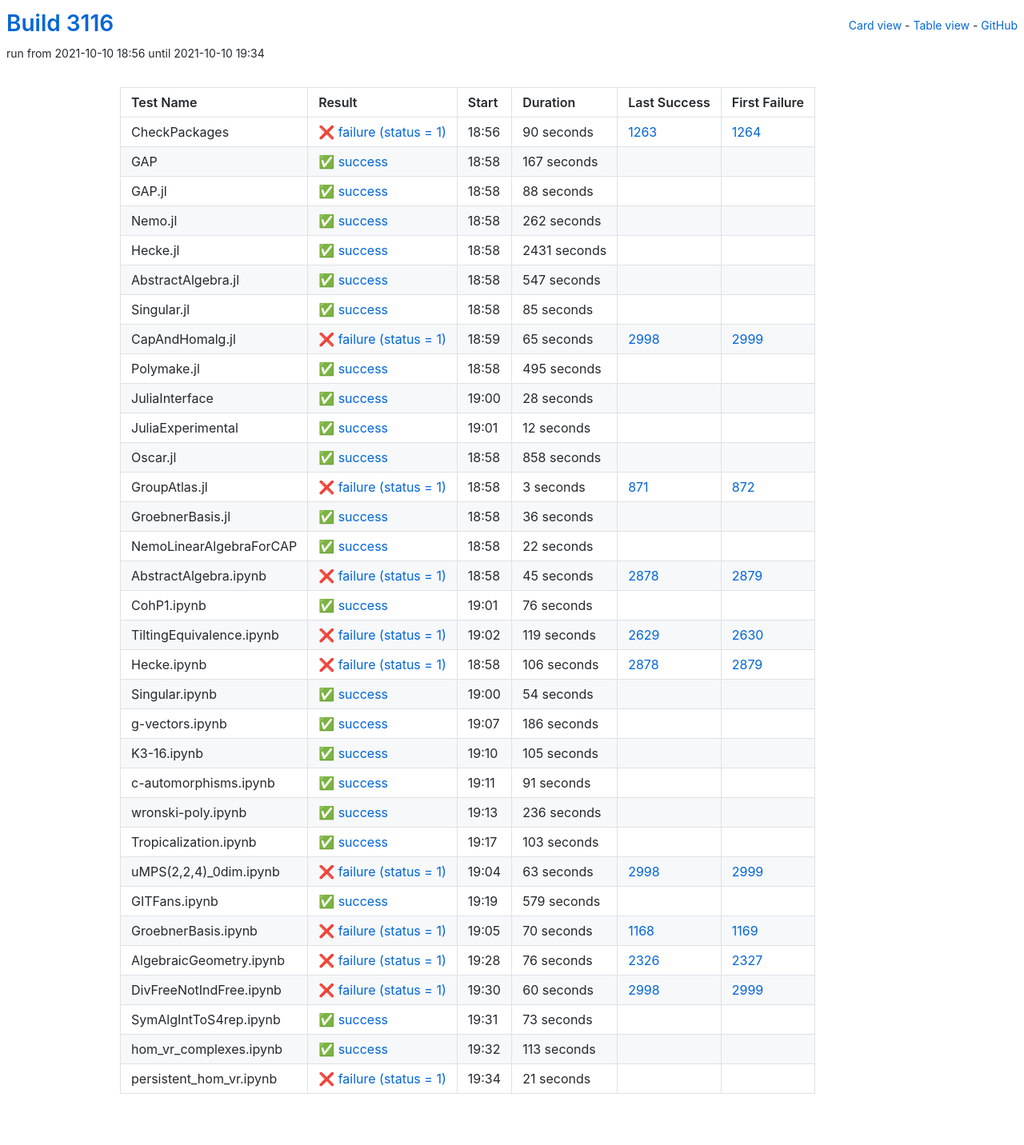
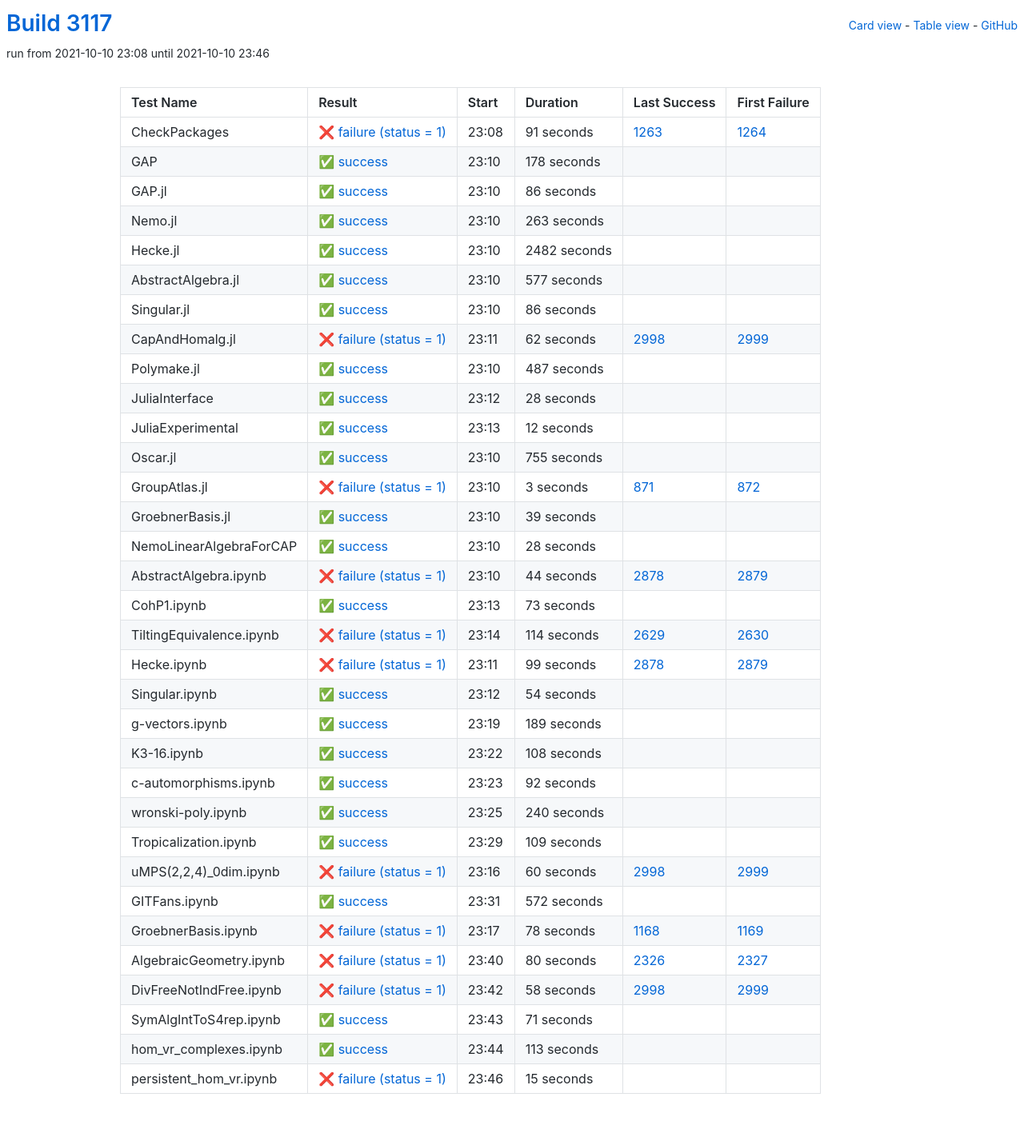
Before and after one commit to oscar-system/oscar-ci-status-stable, a Jekyll site: the page built from table.html, in a window 1280 px wide. Shown: the whole page at 80% size. Built offline with Jekyll 4.4.1, drawn with Linux system fonts in a browser that asks for light colours.

Commit message:
Build #3117

```diff
--- a/_data/ci.yml
+++ b/_data/ci.yml
@@ -1,6 +1,6 @@
 ---
-build: 3116
-build_url: https://oscarci.mathematik.uni-kl.de/job/oscar-stable/3116/
+build: 3117
+build_url: https://oscarci.mathematik.uni-kl.de/job/oscar-stable/3117/
 job: oscar-stable
 organization: oscar-system
 repo: oscar-ci-status-stable
@@ -8,116 +8,116 @@ repourl: https://github.com/oscar-system/oscar-ci-status-stable
 tests:
 - name: CheckPackages
   id: checkpackages
-  log: https://oscarci.mathematik.uni-kl.de/job/oscar-stable/3116/artifact/logs/build-3116/CheckPackages.log
-  start: 2021-10-10 18:56
+  log: https://oscarci.mathematik.uni-kl.de/job/oscar-stable/3117/artifact/logs/build-3117/CheckPackages.log
+  start: 2021-10-10 23:08
   success: false
   exitcode: 1
   status: failure
-  duration: 90
+  duration: 91
   last_success: 1263
   last_success_url: https://oscarci.mathematik.uni-kl.de/job/oscar-stable/1263/
   first_failure: 1264
   first_failure_url: https://oscarci.mathematik.uni-kl.de/job/oscar-stable/1264/
 - name: GAP
   id: gap
-  log: https://oscarci.mathematik.uni-kl.de/job/oscar-stable/3116/artifact/logs/build-3116/GAP.log
-  start: 2021-10-10 18:58
+  log: https://oscarci.mathematik.uni-kl.de/job/oscar-stable/3117/artifact/logs/build-3117/GAP.log
+  start: 2021-10-10 23:10
   success: true
   exitcode: 0
   status: success
-  duration: 167
+  duration: 178
   last_success: false
   last_success_url:
   first_failure: false
   first_failure_url:
 - name: GAP.jl
   id: gap-jl
-  log: https://oscarci.mathematik.uni-kl.de/job/oscar-stable/3116/artifact/logs/build-3116/GAP.jl.log
-  start: 2021-10-10 18:58
+  log: https://oscarci.mathematik.uni-kl.de/job/oscar-stable/3117/artifact/logs/build-3117/GAP.jl.log
+  start: 2021-10-10 23:10
   success: true
   exitcode: 0
   status: success
-  duration: 88
+  duration: 86
   last_success: false
   last_success_url:
   first_failure: false
   first_failure_url:
 - name: Nemo.jl
   id: nemo-jl
-  log: https://oscarci.mathematik.uni-kl.de/job/oscar-stable/3116/artifact/logs/build-3116/Nemo.jl.log
-  start: 2021-10-10 18:58
+  log: https://oscarci.mathematik.uni-kl.de/job/oscar-stable/3117/artifact/logs/build-3117/Nemo.jl.log
+  start: 2021-10-10 23:10
   success: true
   exitcode: 0
   status: success
-  duration: 262
+  duration: 263
   last_success: false
   last_success_url:
   first_failure: false
   first_failure_url:
 - name: Hecke.jl
   id: hecke-jl
-  log: https://oscarci.mathematik.uni-kl.de/job/oscar-stable/3116/artifact/logs/build-3116/Hecke.jl.log
-  start: 2021-10-10 18:58
+  log: https://oscarci.mathematik.uni-kl.de/job/oscar-stable/3117/artifact/logs/build-3117/Hecke.jl.log
+  start: 2021-10-10 23:10
   success: true
   exitcode: 0
   status: success
-  duration: 2431
+  duration: 2482
   last_success: false
   last_success_url:
   first_failure: false
   first_failure_url:
 - name: AbstractAlgebra.jl
   id: abstractalgebra-jl
-  log: https://oscarci.mathematik.uni-kl.de/job/oscar-stable/3116/artifact/logs/build-3116/AbstractAlgebra.jl.log
-  start: 2021-10-10 18:58
+  log: https://oscarci.mathematik.uni-kl.de/job/oscar-stable/3117/artifact/logs/build-3117/AbstractAlgebra.jl.log
+  start: 2021-10-10 23:10
   success: true
   exitcode: 0
   status: success
-  duration: 547
+  duration: 577
   last_success: false
   last_success_url:
   first_failure: false
   first_failure_url:
 - name: Singular.jl
   id: singular-jl
-  log: https://oscarci.mathematik.uni-kl.de/job/oscar-stable/3116/artifact/logs/build-3116/Singular.jl.log
-  start: 2021-10-10 18:58
+  log: https://oscarci.mathematik.uni-kl.de/job/oscar-stable/3117/artifact/logs/build-3117/Singular.jl.log
+  start: 2021-10-10 23:10
   success: true
   exitcode: 0
   status: success
-  duration: 85
+  duration: 86
   last_success: false
   last_success_url:
   first_failure: false
   first_failure_url:
 - name: CapAndHomalg.jl
   id: capandhomalg-jl
-  log: https://oscarci.mathematik.uni-kl.de/job/oscar-stable/3116/artifact/logs/build-3116/CapAndHomalg.jl.log
-  start: 2021-10-10 18:59
+  log: https://oscarci.mathematik.uni-kl.de/job/oscar-stable/3117/artifact/logs/build-3117/CapAndHomalg.jl.log
+  start: 2021-10-10 23:11
   success: false
   exitcode: 1
   status: failure
-  duration: 65
+  duration: 62
   last_success: 2998
   last_success_url: https://oscarci.mathematik.uni-kl.de/job/oscar-stable/2998/
   first_failure: 2999
   first_failure_url: https://oscarci.mathematik.uni-kl.de/job/oscar-stable/2999/
 - name: Polymake.jl
   id: polymake-jl
-  log: https://oscarci.mathematik.uni-kl.de/job/oscar-stable/3116/artifact/logs/build-3116/Polymake.jl.log
-  start: 2021-10-10 18:58
+  log: https://oscarci.mathematik.uni-kl.de/job/oscar-stable/3117/artifact/logs/build-3117/Polymake.jl.log
+  start: 2021-10-10 23:10
   success: true
   exitcode: 0
   status: success
-  duration: 495
+  duration: 487
   last_success: false
   last_success_url:
   first_failure: false
   first_failure_url:
 - name: JuliaInterface
   id: juliainterface
-  log: https://oscarci.mathematik.uni-kl.de/job/oscar-stable/3116/artifact/logs/build-3116/JuliaInterface.log
-  start: 2021-10-10 19:00
+  log: https://oscarci.mathematik.uni-kl.de/job/oscar-stable/3117/artifact/logs/build-3117/JuliaInterface.log
+  start: 2021-10-10 23:12
   success: true
   exitcode: 0
   status: success
@@ -128,8 +128,8 @@ tests:
   first_failure_url:
 - name: JuliaExperimental
   id: juliaexperimental
-  log: https://oscarci.mathematik.uni-kl.de/job/oscar-stable/3116/artifact/logs/build-3116/JuliaExperimental.log
-  start: 2021-10-10 19:01
+  log: https://oscarci.mathematik.uni-kl.de/job/oscar-stable/3117/artifact/logs/build-3117/JuliaExperimental.log
+  start: 2021-10-10 23:13
   success: true
   exitcode: 0
   status: success
@@ -140,20 +140,20 @@ tests:
   first_failure_url:
 - name: Oscar.jl
   id: oscar-jl
-  log: https://oscarci.mathematik.uni-kl.de/job/oscar-stable/3116/artifact/logs/build-3116/Oscar.jl.log
-  start: 2021-10-10 18:58
+  log: https://oscarci.mathematik.uni-kl.de/job/oscar-stable/3117/artifact/logs/build-3117/Oscar.jl.log
+  start: 2021-10-10 23:10
   success: true
   exitcode: 0
   status: success
-  duration: 858
+  duration: 755
   last_success: false
   last_success_url:
   first_failure: false
   first_failure_url:
 - name: GroupAtlas.jl
   id: groupatlas-jl
-  log: https://oscarci.mathematik.uni-kl.de/job/oscar-stable/3116/artifact/logs/build-3116/GroupAtlas.jl.log
-  start: 2021-10-10 18:58
+  log: https://oscarci.mathematik.uni-kl.de/job/oscar-stable/3117/artifact/logs/build-3117/GroupAtlas.jl.log
+  start: 2021-10-10 23:10
   success: false
   exitcode: 1
   status: failure
@@ -164,80 +164,80 @@ tests:
   first_failure_url: https://oscarci.mathematik.uni-kl.de/job/oscar-stable/872/
 - name: GroebnerBasis.jl
   id: groebnerbasis-jl
-  log: https://oscarci.mathematik.uni-kl.de/job/oscar-stable/3116/artifact/logs/build-3116/GroebnerBasis.jl.log
-  start: 2021-10-10 18:58
+  log: https://oscarci.mathematik.uni-kl.de/job/oscar-stable/3117/artifact/logs/build-3117/GroebnerBasis.jl.log
+  start: 2021-10-10 23:10
   success: true
   exitcode: 0
   status: success
-  duration: 36
+  duration: 39
   last_success: false
   last_success_url:
   first_failure: false
   first_failure_url:
 - name: NemoLinearAlgebraForCAP
   id: nemolinearalgebraforcap
-  log: https://oscarci.mathematik.uni-kl.de/job/oscar-stable/3116/artifact/logs/build-3116/NemoLinearAlgebraForCAP.log
-  start: 2021-10-10 18:58
+  log: https://oscarci.mathematik.uni-kl.de/job/oscar-stable/3117/artifact/logs/build-3117/NemoLinearAlgebraForCAP.log
+  start: 2021-10-10 23:10
   success: true
   exitcode: 0
   status: success
-  duration: 22
+  duration: 28
   last_success: false
   last_success_url:
   first_failure: false
   first_failure_url:
 - name: AbstractAlgebra.ipynb
   id: abstractalgebra-ipynb
-  log: https://oscarci.mathematik.uni-kl.de/job/oscar-stable/3116/artifact/logs/build-3116/AbstractAlgebra.ipynb.log
-  start: 2021-10-10 18:58
+  log: https://oscarci.mathematik.uni-kl.de/job/oscar-stable/3117/artifact/logs/build-3117/AbstractAlgebra.ipynb.log
+  start: 2021-10-10 23:10
   success: false
   exitcode: 1
   status: failure
-  duration: 45
+  duration: 44
   last_success: 2878
   last_success_url: https://oscarci.mathematik.uni-kl.de/job/oscar-stable/2878/
   first_failure: 2879
   first_failure_url: https://oscarci.mathematik.uni-kl.de/job/oscar-stable/2879/
 - name: CohP1.ipynb
   id: cohp1-ipynb
-  log: https://oscarci.mathematik.uni-kl.de/job/oscar-stable/3116/artifact/logs/build-3116/CohP1.ipynb.log
-  start: 2021-10-10 19:01
+  log: https://oscarci.mathematik.uni-kl.de/job/oscar-stable/3117/artifact/logs/build-3117/CohP1.ipynb.log
+  start: 2021-10-10 23:13
   success: true
   exitcode: 0
   status: success
-  duration: 76
+  duration: 73
   last_success: false
   last_success_url:
   first_failure: false
   first_failure_url:
 - name: TiltingEquivalence.ipynb
   id: tiltingequivalence-ipynb
-  log: https://oscarci.mathematik.uni-kl.de/job/oscar-stable/3116/artifact/logs/build-3116/TiltingEquivalence.ipynb.log
-  start: 2021-10-10 19:02
+  log: https://oscarci.mathematik.uni-kl.de/job/oscar-stable/3117/artifact/logs/build-3117/TiltingEquivalence.ipynb.log
+  start: 2021-10-10 23:14
   success: false
   exitcode: 1
   status: failure
-  duration: 119
+  duration: 114
   last_success: 2629
   last_success_url: https://oscarci.mathematik.uni-kl.de/job/oscar-stable/2629/
   first_failure: 2630
   first_failure_url: https://oscarci.mathematik.uni-kl.de/job/oscar-stable/2630/
 - name: Hecke.ipynb
   id: hecke-ipynb
-  log: https://oscarci.mathematik.uni-kl.de/job/oscar-stable/3116/artifact/logs/build-3116/Hecke.ipynb.log
-  start: 2021-10-10 18:58
+  log: https://oscarci.mathematik.uni-kl.de/job/oscar-stable/3117/artifact/logs/build-3117/Hecke.ipynb.log
+  start: 2021-10-10 23:11
   success: false
   exitcode: 1
   status: failure
-  duration: 106
+  duration: 99
   last_success: 2878
   last_success_url: https://oscarci.mathematik.uni-kl.de/job/oscar-stable/2878/
   first_failure: 2879
   first_failure_url: https://oscarci.mathematik.uni-kl.de/job/oscar-stable/2879/
 - name: Singular.ipynb
   id: singular-ipynb
-  log: https://oscarci.mathematik.uni-kl.de/job/oscar-stable/3116/artifact/logs/build-3116/Singular.ipynb.log
-  start: 2021-10-10 19:00
+  log: https://oscarci.mathematik.uni-kl.de/job/oscar-stable/3117/artifact/logs/build-3117/Singular.ipynb.log
+  start: 2021-10-10 23:12
   success: true
   exitcode: 0
   status: success
@@ -248,116 +248,68 @@ tests:
   first_failure_url:
 - name: g-vectors.ipynb
   id: g-vectors-ipynb
-  log: https://oscarci.mathematik.uni-kl.de/job/oscar-stable/3116/artifact/logs/build-3116/g-vectors.ipynb.log
-  start: 2021-10-10 19:07
+  log: https://oscarci.mathematik.uni-kl.de/job/oscar-stable/3117/artifact/logs/build-3117/g-vectors.ipynb.log
+  start: 2021-10-10 23:19
   success: true
   exitcode: 0
   status: success
-  duration: 186
+  duration: 189
   last_success: false
   last_success_url:
   first_failure: false
   first_failure_url:
 - name: K3-16.ipynb
   id: k3-16-ipynb
-  log: https://oscarci.mathematik.uni-kl.de/job/oscar-stable/3116/artifact/logs/build-3116/K3-16.ipynb.log
-  start: 2021-10-10 19:10
+  log: https://oscarci.mathematik.uni-kl.de/job/oscar-stable/3117/artifact/logs/build-3117/K3-16.ipynb.log
+  start: 2021-10-10 23:22
   success: true
   exitcode: 0
   status: success
-  duration: 105
+  duration: 108
   last_success: false
   last_success_url:
   first_failure: false
   first_failure_url:
 - name: c-automorphisms.ipynb
   id: c-automorphisms-ipynb
-  log: https://oscarci.mathematik.uni-kl.de/job/oscar-stable/3116/artifact/logs/build-3116/c-automorphisms.ipynb.log
-  start: 2021-10-10 19:11
+  log: https://oscarci.mathematik.uni-kl.de/job/oscar-stable/3117/artifact/logs/build-3117/c-automorphisms.ipynb.log
+  start: 2021-10-10 23:23
   success: true
   exitcode: 0
   status: success
-  duration: 91
+  duration: 92
   last_success: false
   last_success_url:
   first_failure: false
   first_failure_url:
 - name: wronski-poly.ipynb
   id: wronski-poly-ipynb
-  log: https://oscarci.mathematik.uni-kl.de/job/oscar-stable/3116/artifact/logs/build-3116/wronski-poly.ipynb.log
-  start: 2021-10-10 19:13
+  log: https://oscarci.mathematik.uni-kl.de/job/oscar-stable/3117/artifact/logs/build-3117/wronski-poly.ipynb.log
+  start: 2021-10-10 23:25
   success: true
   exitcode: 0
   status: success
-  duration: 236
+  duration: 240
   last_success: false
   last_success_url:
   first_failure: false
   first_failure_url:
 - name: Tropicalization.ipynb
   id: tropicalization-ipynb
-  log: https://oscarci.mathematik.uni-kl.de/job/oscar-stable/3116/artifact/logs/build-3116/Tropicalization.ipynb.log
-  start: 2021-10-10 19:17
+  log: https://oscarci.mathematik.uni-kl.de/job/oscar-stable/3117/artifact/logs/build-3117/Tropicalization.ipynb.log
+  start: 2021-10-10 23:29
   success: true
   exitcode: 0
   status: success
-  duration: 103
+  duration: 109
   last_success: false
   last_success_url:
   first_failure: false
   first_failure_url:
 - name: uMPS(2,2,4)_0dim.ipynb
   id: umps-2-2-4-0dim-ipynb
-  log: https://oscarci.mathematik.uni-kl.de/job/oscar-stable/3116/artifact/logs/build-3116/uMPS-2-2-4-_0dim.ipynb.log
-  start: 2021-10-10 19:04
-  success: false
-  exitcode: 1
-  status: failure
-  duration: 63
-  last_success: 2998
-  last_success_url: https://oscarci.mathematik.uni-kl.de/job/oscar-stable/2998/
-  first_failure: 2999
-  first_failure_url: https://oscarci.mathematik.uni-kl.de/job/oscar-stable/2999/
-- name: GITFans.ipynb
-  id: gitfans-ipynb
-  log: https://oscarci.mathematik.uni-kl.de/job/oscar-stable/3116/artifact/logs/build-3116/GITFans.ipynb.log
-  start: 2021-10-10 19:19
-  success: true
-  exitcode: 0
-  status: success
-  duration: 579
-  last_success: false
-  last_success_url:
-  first_failure: false
-  first_failure_url:
-- name: GroebnerBasis.ipynb
-  id: groebnerbasis-ipynb
-  log: https://oscarci.mathematik.uni-kl.de/job/oscar-stable/3116/artifact/logs/build-3116/GroebnerBasis.ipynb.log
-  start: 2021-10-10 19:05
-  success: false
-  exitcode: 1
-  status: failure
-  duration: 70
-  last_success: 1168
-  last_success_url: https://oscarci.mathematik.uni-kl.de/job/oscar-stable/1168/
-  first_failure: 1169
-  first_failure_url: https://oscarci.mathematik.uni-kl.de/job/oscar-stable/1169/
-- name: AlgebraicGeometry.ipynb
-  id: algebraicgeometry-ipynb
-  log: https://oscarci.mathematik.uni-kl.de/job/oscar-stable/3116/artifact/logs/build-3116/AlgebraicGeometry.ipynb.log
-  start: 2021-10-10 19:28
-  success: false
-  exitcode: 1
-  status: failure
-  duration: 76
-  last_success: 2326
-  last_success_url: https://oscarci.mathematik.uni-kl.de/job/oscar-stable/2326/
-  first_failure: 2327
-  first_failure_url: https://oscarci.mathematik.uni-kl.de/job/oscar-stable/2327/
-- name: DivFreeNotIndFree.ipynb
-  id: divfreenotindfree-ipynb
-  log: https://oscarci.mathematik.uni-kl.de/job/oscar-stable/3116/artifact/logs/build-3116/DivFreeNotIndFree.ipynb.log
-  start: 2021-10-10 19:30
+  log: https://oscarci.mathematik.uni-kl.de/job/oscar-stable/3117/artifact/logs/build-3117/uMPS-2-2-4-_0dim.ipynb.log
+  start: 2021-10-10 23:16
   success: false
   exitcode: 1
   status: failure
@@ -366,22 +318,70 @@ tests:
   last_success_url: https://oscarci.mathematik.uni-kl.de/job/oscar-stable/2998/
   first_failure: 2999
   first_failure_url: https://oscarci.mathematik.uni-kl.de/job/oscar-stable/2999/
-- name: SymAlgIntToS4rep.ipynb
-  id: symalginttos4rep-ipynb
-  log: https://oscarci.mathematik.uni-kl.de/job/oscar-stable/3116/artifact/logs/build-3116/SymAlgIntToS4rep.ipynb.log
-  start: 2021-10-10 19:31
+- name: GITFans.ipynb
+  id: gitfans-ipynb
+  log: https://oscarci.mathematik.uni-kl.de/job/oscar-stable/3117/artifact/logs/build-3117/GITFans.ipynb.log
+  start: 2021-10-10 23:31
   success: true
   exitcode: 0
   status: success
-  duration: 73
+  duration: 572
+  last_success: false
+  last_success_url:
+  first_failure: false
+  first_failure_url:
+- name: GroebnerBasis.ipynb
+  id: groebnerbasis-ipynb
+  log: https://oscarci.mathematik.uni-kl.de/job/oscar-stable/3117/artifact/logs/build-3117/GroebnerBasis.ipynb.log
+  start: 2021-10-10 23:17
+  success: false
+  exitcode: 1
+  status: failure
+  duration: 78
+  last_success: 1168
+  last_success_url: https://oscarci.mathematik.uni-kl.de/job/oscar-stable/1168/
+  first_failure: 1169
+  first_failure_url: https://oscarci.mathematik.uni-kl.de/job/oscar-stable/1169/
+- name: AlgebraicGeometry.ipynb
+  id: algebraicgeometry-ipynb
+  log: https://oscarci.mathematik.uni-kl.de/job/oscar-stable/3117/artifact/logs/build-3117/AlgebraicGeometry.ipynb.log
+  start: 2021-10-10 23:40
+  success: false
+  exitcode: 1
+  status: failure
+  duration: 80
+  last_success: 2326
+  last_success_url: https://oscarci.mathematik.uni-kl.de/job/oscar-stable/2326/
+  first_failure: 2327
+  first_failure_url: https://oscarci.mathematik.uni-kl.de/job/oscar-stable/2327/
+- name: DivFreeNotIndFree.ipynb
+  id: divfreenotindfree-ipynb
+  log: https://oscarci.mathematik.uni-kl.de/job/oscar-stable/3117/artifact/logs/build-3117/DivFreeNotIndFree.ipynb.log
+  start: 2021-10-10 23:42
+  success: false
+  exitcode: 1
+  status: failure
+  duration: 58
+  last_success: 2998
+  last_success_url: https://oscarci.mathematik.uni-kl.de/job/oscar-stable/2998/
+  first_failure: 2999
+  first_failure_url: https://oscarci.mathematik.uni-kl.de/job/oscar-stable/2999/
+- name: SymAlgIntToS4rep.ipynb
+  id: symalginttos4rep-ipynb
+  log: https://oscarci.mathematik.uni-kl.de/job/oscar-stable/3117/artifact/logs/build-3117/SymAlgIntToS4rep.ipynb.log
+  start: 2021-10-10 23:43
+  success: true
+  exitcode: 0
+  status: success
+  duration: 71
   last_success: false
   last_success_url:
   first_failure: false
   first_failure_url:
 - name: hom_vr_complexes.ipynb
   id: hom-vr-complexes-ipynb
-  log: https://oscarci.mathematik.uni-kl.de/job/oscar-stable/3116/artifact/logs/build-3116/hom_vr_complexes.ipynb.log
-  start: 2021-10-10 19:32
+  log: https://oscarci.mathematik.uni-kl.de/job/oscar-stable/3117/artifact/logs/build-3117/hom_vr_complexes.ipynb.log
+  start: 2021-10-10 23:44
   success: true
   exitcode: 0
   status: success
@@ -392,12 +392,12 @@ tests:
   first_failure_url:
 - name: persistent_hom_vr.ipynb
   id: persistent-hom-vr-ipynb
-  log: https://oscarci.mathematik.uni-kl.de/job/oscar-stable/3116/artifact/logs/build-3116/persistent_hom_vr.ipynb.log
-  start: 2021-10-10 19:34
+  log: https://oscarci.mathematik.uni-kl.de/job/oscar-stable/3117/artifact/logs/build-3117/persistent_hom_vr.ipynb.log
+  start: 2021-10-10 23:46
   success: false
   exitcode: 1
   status: failure
-  duration: 21
+  duration: 15
   last_success: false
   last_success_url:
   first_failure: false
```
Also changed, not shown: README.md.
